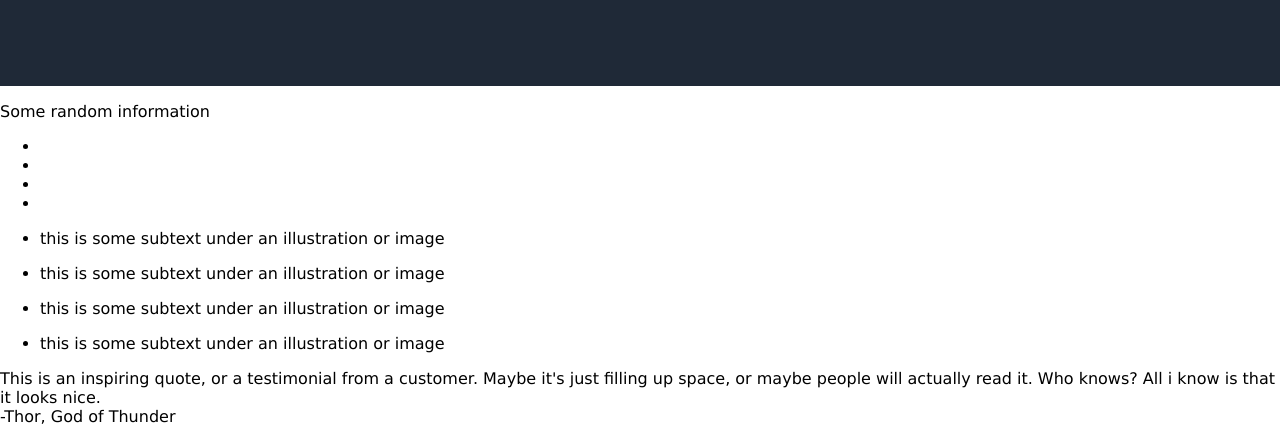
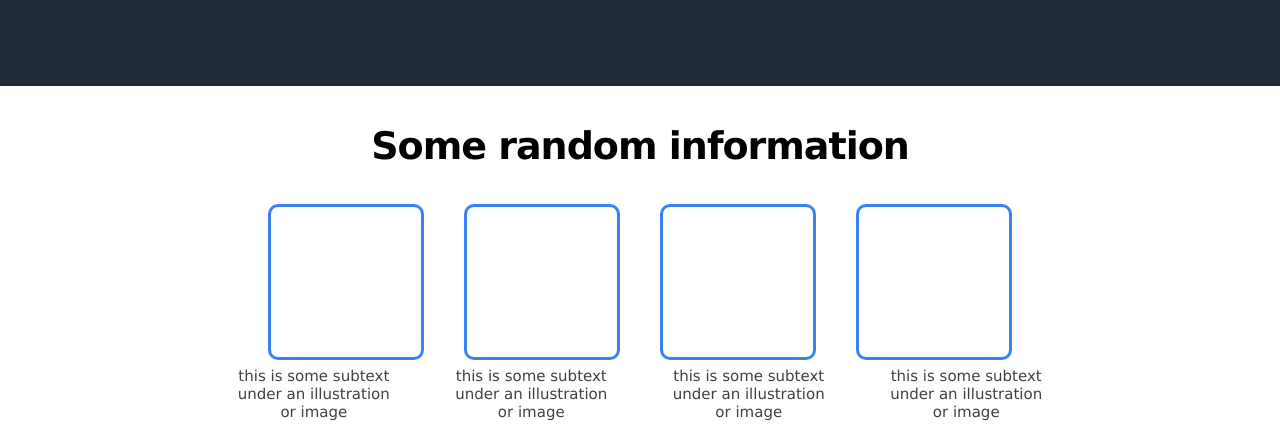
Before and after one commit to Draq109/template-page, a plain HTML site: page index.html in a window 1280 px wide. Shown: the part 362-801 px from the top of the page. Drawn offline with Linux system fonts and the light colour scheme.

Commit message:
Style illustration section

```diff
--- a/index.html
+++ b/index.html
@@ -26,7 +26,7 @@
         </div>
     </div>
     <div class="illustration-section">
-        <p>Some random information</p>
+        <p class="sentence">Some random information</p>
         <ul class="containers">
             <li class="container"></li>
             <li class="container"></li>
@@ -34,10 +34,10 @@
             <li class="container"></li>
         </ul>
         <ul class="subtext">
-            <li><p>this is some subtext under an illustration or image</p></li>
-            <li><p>this is some subtext under an illustration or image</p></li>
-            <li><p>this is some subtext under an illustration or image</p></li>
-            <li><p>this is some subtext under an illustration or image</p></li>
+            <li><p>this is some subtext <br> under an illustration <br> or image</p></li>
+            <li><p>this is some subtext <br> under an illustration <br> or image</p></li>
+            <li><p>this is some subtext <br> under an illustration <br> or image</p></li>
+            <li><p>this is some subtext <br> under an illustration <br> or image</p></li>
         </ul>
     </div>
     <div class="quote-section">
--- a/style.css
+++ b/style.css
@@ -71,3 +71,44 @@ img{
     color: #E5E7EB;
     filter: contrast(50%);
 }
+
+.sentence {
+    font-size: 38px;
+    text-align: center;
+    font-weight: bolder;
+    letter-spacing: -1px;
+    margin-bottom: 36px;
+}
+.container{
+    background-color: white;
+    height: 150px;
+    width: 150px;
+    border: 3px solid;
+    border-radius: 10px;
+    border-color: #3882F6;
+}
+
+ul.containers {
+    display: flex;
+    margin: 0;
+    padding: 0;
+    list-style: none;
+    justify-content: center;
+    gap: 40px;
+}
+
+ul.subtext {
+    display: flex;
+    margin: 0;
+    padding: 0;
+    list-style: none;
+    justify-content: center;
+    text-align: center;
+    gap: 65.5px;
+    font-size: 15px;
+    filter: contrast(50%);
+}
+
+.subtext li {
+    margin-top: -8px;
+}
```
